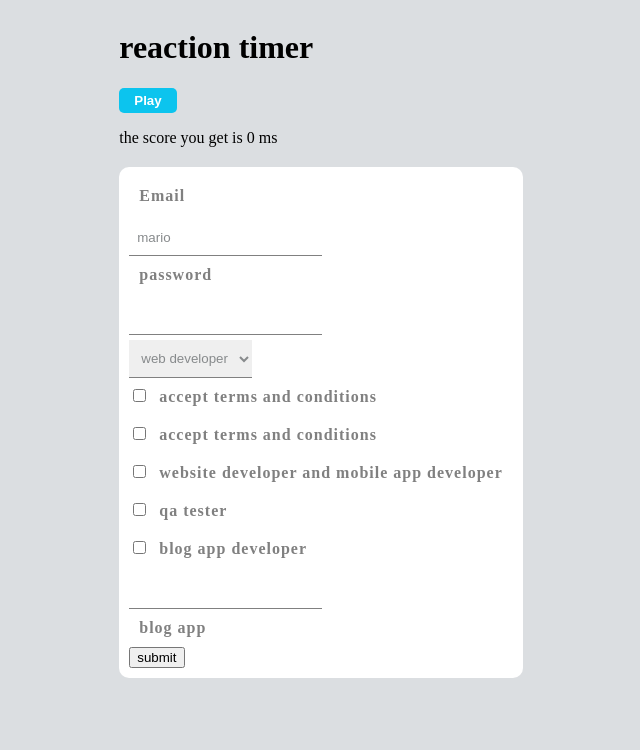
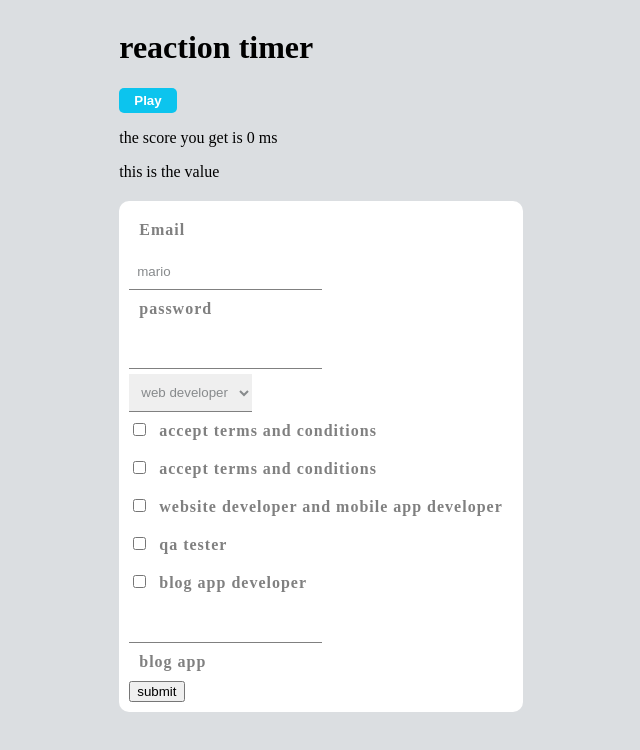
Before and after one commit to yihenewaddis/view_project, a Vue app in the folder first_project/: page / in a window 1280 px wide. Shown: the top 750 px of the page, without its empty margins (319-959 px from the left). Built offline with nearby package versions, Linux system fonts and the light colour scheme.

Commit message:
new text added to the app.viw file

```diff
--- a/first_project/src/App.vue
+++ b/first_project/src/App.vue
@@ -4,6 +4,7 @@
       <h1>reaction timer</h1>
       <button @click="play" :disabled="isPlay" class="button">Play</button>
       <p>the score you get is {{score}} ms</p>
+      <p>this is the value</p>
       <Block v-if="isPlay" :delay="delay" @end="endGame"/>
       <Signup/>
     </div>
```
